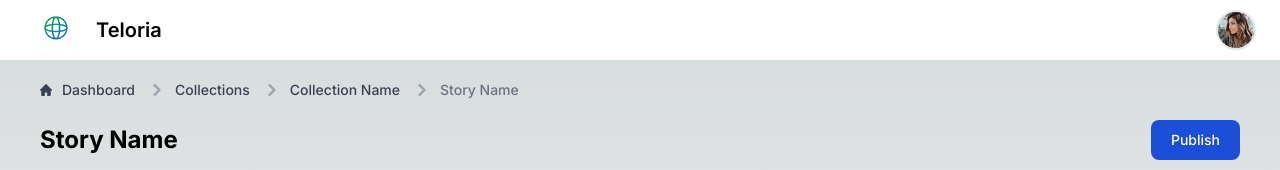
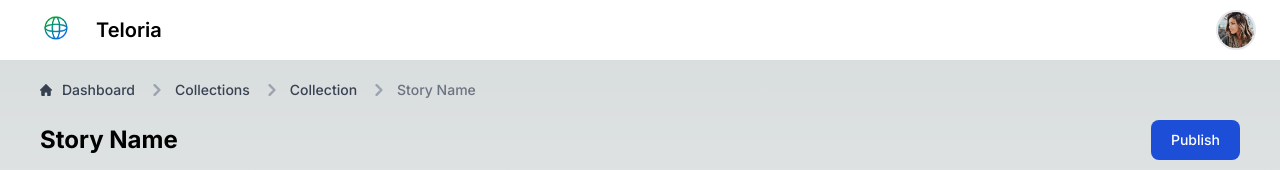
Before and after one commit to ares0524/Backstory-subdomain, a Next.js app: page /story-profile in a window 1280 px wide. Shown: the top 170 px of the page. Built offline with nearby package versions, Linux system fonts and the light colour scheme.

Commit message:
Update page.tsx

```diff
--- a/app/story-profile/page.tsx
+++ b/app/story-profile/page.tsx
@@ -21,7 +21,7 @@ export default function CollectionProfile() {
                 <nav className="flex" aria-label="Breadcrumb">
                     <ol className="inline-flex items-center space-x-1 md:space-x-3">
                         <li className="inline-flex items-center">
-                            <a href="#" className="inline-flex items-center text-sm font-medium text-gray-700 hover:text-blue-600 dark:text-gray-400 dark:hover:text-white">
+                            <a href="dashboard" className="inline-flex items-center text-sm font-medium text-gray-700 hover:text-blue-600 dark:text-gray-400 dark:hover:text-white">
                                 <svg className="w-3 h-3 mr-2.5" aria-hidden="true" xmlns="http://www.w3.org/2000/svg" fill="currentColor" viewBox="0 0 20 20">
                                 <path d="m19.707 9.293-2-2-7-7a1 1 0 0 0-1.414 0l-7 7-2 2a1 1 0 0 0 1.414 1.414L2 10.414V18a2 2 0 0 0 2 2h3a1 1 0 0 0 1-1v-4a1 1 0 0 1 1-1h2a1 1 0 0 1 1 1v4a1 1 0 0 0 1 1h3a2 2 0 0 0 2-2v-7.586l.293.293a1 1 0 0 0 1.414-1.414Z"/>
                                 </svg>
@@ -33,7 +33,7 @@ export default function CollectionProfile() {
                                 <svg className="w-3 h-3 text-gray-400 mx-1" aria-hidden="true" xmlns="http://www.w3.org/2000/svg" fill="none" viewBox="0 0 6 10">
                                 <path stroke="currentColor" strokeLinecap="round" strokeLinejoin="round" strokeWidth="2" d="m1 9 4-4-4-4"/>
                                 </svg>
-                                <a href="#" className="ml-1 text-sm font-medium text-gray-700 hover:text-blue-600 md:ml-2 dark:text-gray-400 dark:hover:text-white">Collections</a>
+                                <a href="collections" className="ml-1 text-sm font-medium text-gray-700 hover:text-blue-600 md:ml-2 dark:text-gray-400 dark:hover:text-white">Collections</a>
                             </div>
                         </li>
                         <li>
@@ -41,7 +41,7 @@ export default function CollectionProfile() {
                                 <svg className="w-3 h-3 text-gray-400 mx-1" aria-hidden="true" xmlns="http://www.w3.org/2000/svg" fill="none" viewBox="0 0 6 10">
                                 <path stroke="currentColor" strokeLinecap="round" strokeLinejoin="round" strokeWidth="2" d="m1 9 4-4-4-4"/>
                                 </svg>
-                                <a href="#" className="ml-1 text-sm font-medium text-gray-700 hover:text-blue-600 md:ml-2 dark:text-gray-400 dark:hover:text-white">Collection Name</a>
+                                <a href="collection-profile" className="ml-1 text-sm font-medium text-gray-700 hover:text-blue-600 md:ml-2 dark:text-gray-400 dark:hover:text-white">Collection</a>
                             </div>
                         </li>
                         <li aria-current="page">
```
